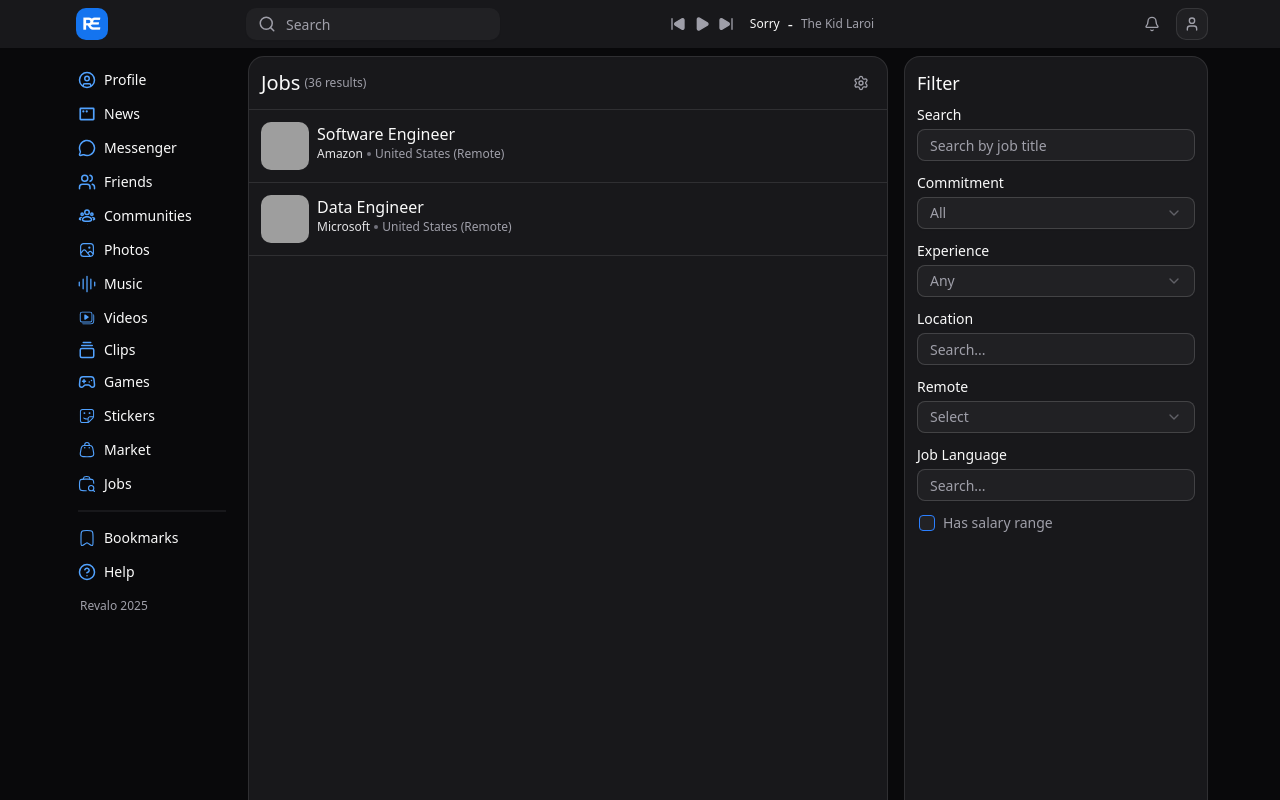
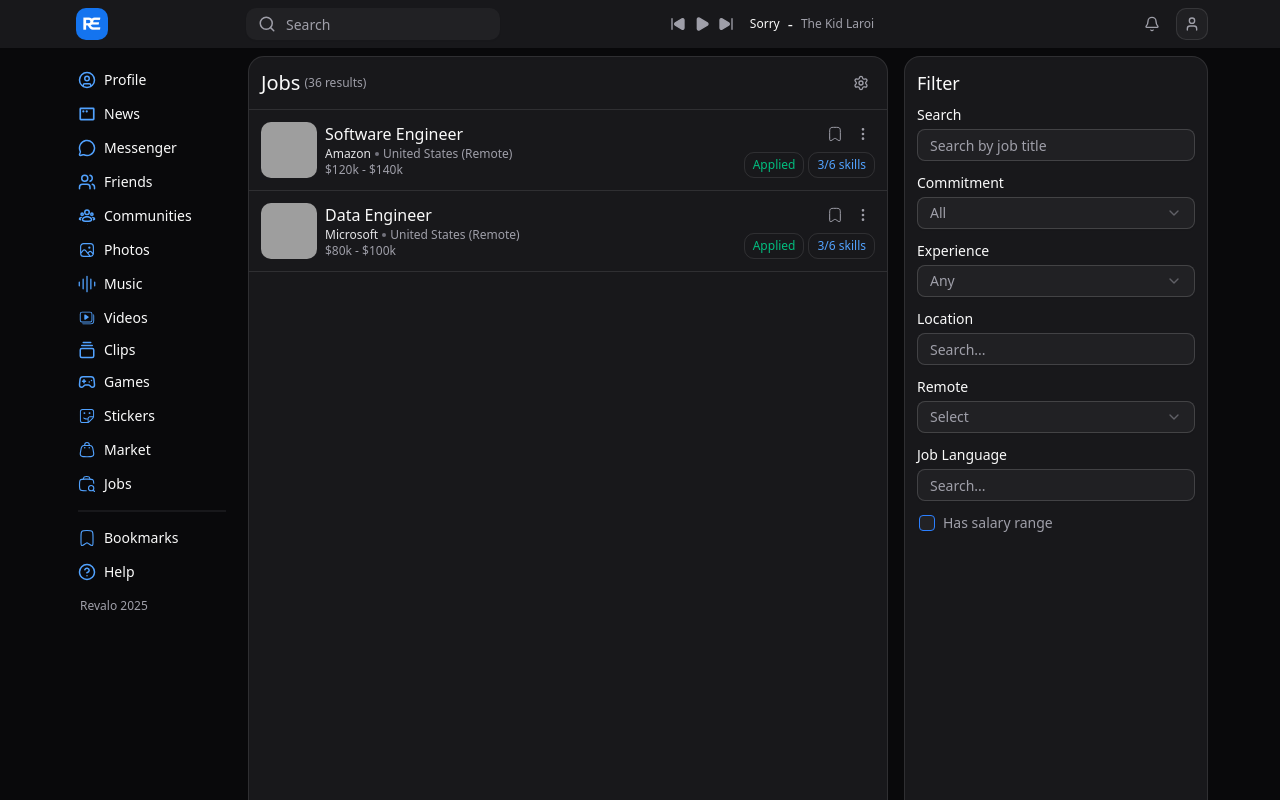
Before and after one commit to impappdavid/Revalo, a React (Vite) app: page /jobs in a window 1280 px wide. Shown: the top 800 px of the page. Built offline with nearby package versions, Linux system fonts and the light colour scheme; grey boxes are pictures that could not be loaded.

Commit message:
improve job listing ui

```diff
--- a/src/components/mycomponents/jobs/jobList.tsx
+++ b/src/components/mycomponents/jobs/jobList.tsx
@@ -1,6 +1,6 @@
 import { Link } from "react-router-dom";
 import type { Job } from "./types";
-import { Settings } from "lucide-react";
+import { EllipsisVertical, Settings } from "lucide-react";
 
 interface JobListProps {
     jobs: Job[];
@@ -15,15 +15,16 @@ function JobList({ jobs }: JobListProps) {
                     <div className="text-xs text-zinc-600 dark:text-zinc-400">(36 results)</div>
                 </div>
                 <div className="p-1.5 text-zinc-600 dark:text-zinc-400 hover:text-black dark:hover:text-white hover:bg-zinc-200/80 dark:hover:bg-zinc-800 rounded-sm cursor-pointer transition-all duration-200">
-                    <Settings className="w-4 h-4 "/>
+                    <Settings className="w-4 h-4 " />
                 </div>
             </div>
             {jobs.map((job) => (
                 <Link to={`/job/${job.id}`} key={job.id}
-                    className={`border-b p-3 flex gap-2 w-full hover:bg-zinc-200/60 dark:hover:bg-zinc-800/40 cursor-pointer transition-all duration-200 group `}
+                    className={`border-b p-3 flex justify-between gap-2 w-full hover:bg-zinc-200/60 dark:hover:bg-zinc-800/40 cursor-pointer transition-all duration-200 group `}
 
                 >
-                    <img src={job.logo} loading="lazy" alt={job.company} className="w-12 h-12 rounded-lg" />
+                    <div className="flex gap-2">
+                        <img src={job.logo} loading="lazy" alt={job.company} className="w-14 h-14 rounded-lg" />
                         <div className="flex jusitfy-between w-full">
                             <div className="flex flex-col w-full">
                                 <div className="font-medium group-hover:underline">{job.title}</div>
@@ -31,6 +32,28 @@ function JobList({ jobs }: JobListProps) {
                                     <div className="text-xs text-zinc-700 dark:text-zinc-200">{job.company}</div>
                                     <div className="w-1 h-1 bg-zinc-500 rounded-full"></div>
                                     <div className="text-xs text-zinc-600 dark:text-zinc-400">{job.location}</div>
+                                </div>
+                                <div className="text-xs text-zinc-400">{job.salary}</div>
+                            </div>
+                        </div>
+                    </div>
+                    <div className="flex flex-col items-end jusitfy-between gap-1.5">
+                        <div className="flex gap-1">
+                            <div className="p-1 hover:bg-zinc-700/60 rounded-md transition-all duration-200 w-fit">
+                                <svg xmlns="http://www.w3.org/2000/svg" width="16" height="16" viewBox="0 0 24 24" className="stroke-zinc-500 dark:stroke-zinc-400">
+                                    <path fill="none" stroke-linecap="round" stroke-linejoin="round" stroke-width="1.5" d="M4 17.98V9.709c0-3.634 0-5.45 1.172-6.58S8.229 2 12 2s5.657 0 6.828 1.129C20 4.257 20 6.074 20 9.708v8.273c0 2.306 0 3.459-.773 3.871c-1.497.8-4.304-1.867-5.637-2.67c-.773-.465-1.16-.698-1.59-.698s-.817.233-1.59.698c-1.333.803-4.14 3.47-5.637 2.67C4 21.44 4 20.287 4 17.981" />
+                                </svg>
+                            </div>
+                            <div className="p-1 hover:bg-zinc-700/60 rounded-md transition-all duration-200 w-fit ">
+                                <EllipsisVertical className="w-4 h-4 text-zinc-400" />
+                            </div>
+                        </div>
+                        <div className="flex gap-1">
+                            <div className="py-1 px-2 border rounded-lg">
+                                <div className="text-xs text-blue-500 dark:text-emerald-500">Applied</div>
+                            </div>
+                            <div className="py-1 px-2 border rounded-lg">
+                                <div className="text-xs text-blue-500 dark:text-blue-400">3/6 skills</div>
                             </div>
                         </div>
                     </div>
--- a/src/components/mycomponents/jobs/layout.tsx
+++ b/src/components/mycomponents/jobs/layout.tsx
@@ -14,6 +14,7 @@ const jobs: Job[] = [
         description: "Lorem Ipsum is simply dummy text of the printing...",
         role: "Lorem Ipsum is simply dummy text of the printing...",
         posted: "5h ago",
+        salary: "$120k - $140k"
     },
     {
         id: 2,
@@ -25,6 +26,7 @@ const jobs: Job[] = [
         description: "Sample description for Data Engineer...",
         role: "Role overview for Data Engineer...",
         posted: "10h ago",
+        salary: "$80k - $100k"
     },
 ];
 
--- a/src/components/mycomponents/jobs/types.ts
+++ b/src/components/mycomponents/jobs/types.ts
@@ -9,4 +9,5 @@ export interface Job {
     description: string;
     role: string;
     posted: string;
+    salary: string;
 }
```
Lines whose indentation alone changed are shown as unchanged.
